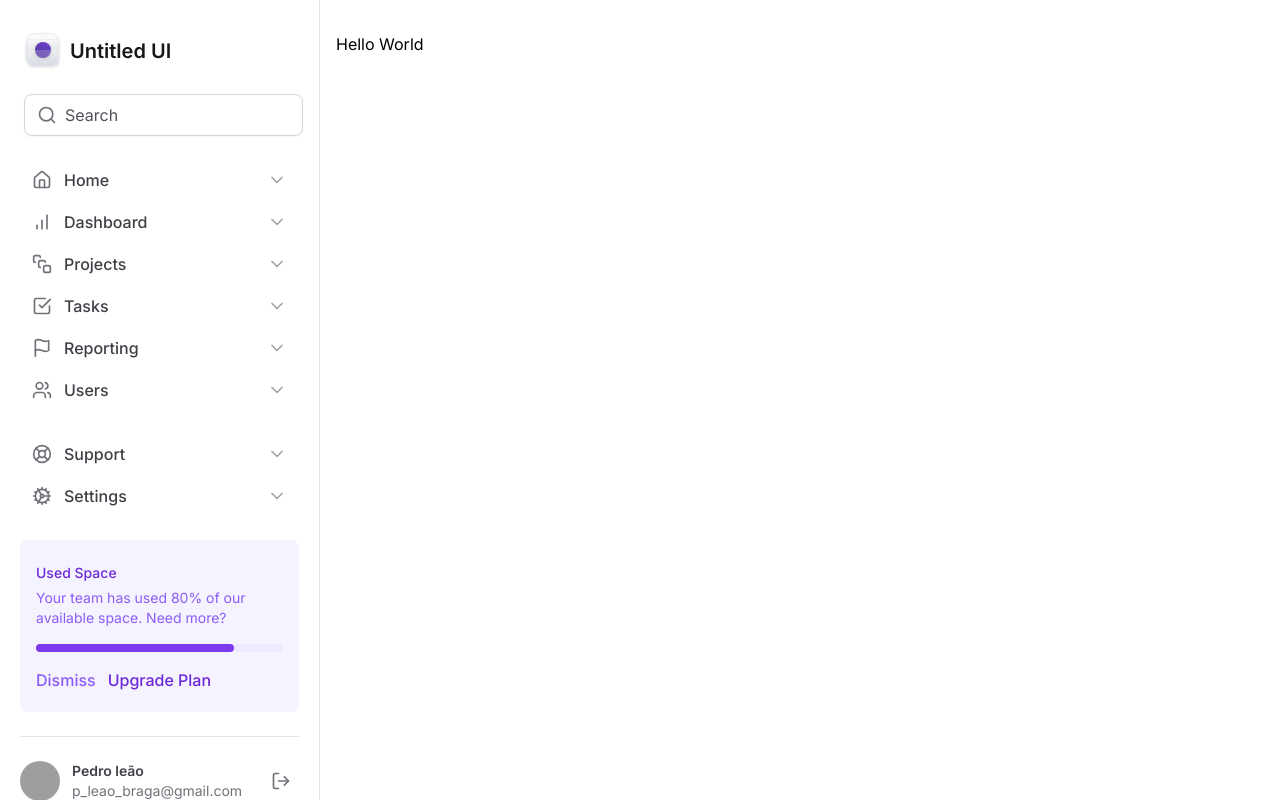
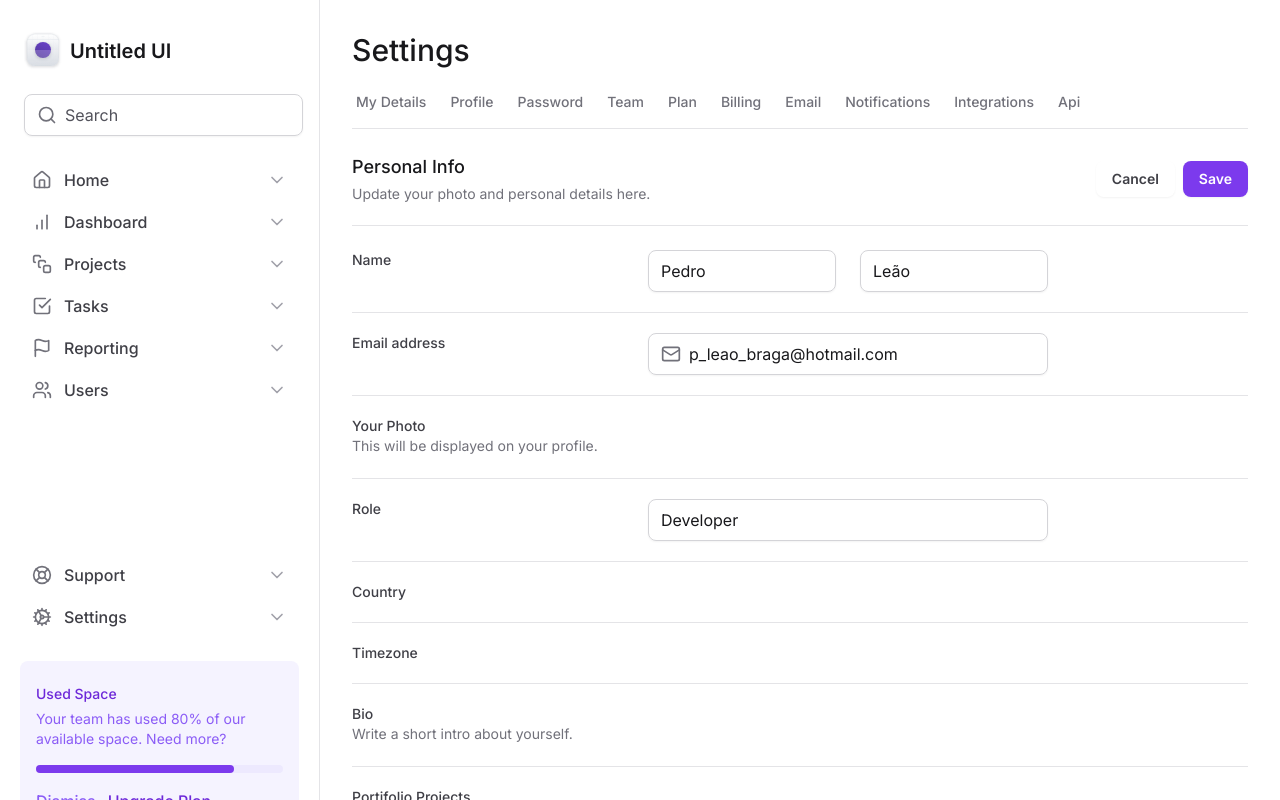
Before and after one commit to pleaobraga/Ignite-React-2023, a Next.js app in the folder tailwind-next/: page / in a window 1280 px wide. Shown: the top 800 px of the page. Built offline with nearby package versions, Linux system fonts and the light colour scheme; grey boxes are pictures that could not be loaded.

Commit message:
feat: create home form

```diff
--- a/tailwind-next/package.json
+++ b/tailwind-next/package.json
@@ -9,6 +9,8 @@
     "lint": "next lint"
   },
   "dependencies": {
+    "@radix-ui/react-tabs": "^1.0.4",
+    "framer-motion": "^11.0.20",
     "lucide-react": "^0.360.0",
     "next": "14.1.3",
     "react": "^18",
--- /dev/null
+++ b/tailwind-next/src/app/components/SettingTabs/SettingsTabs.tsx
@@ -0,0 +1,39 @@
+'use client'
+
+import * as Tabs from '@radix-ui/react-tabs'
+import TabItem from './TabItem'
+import { useState } from 'react'
+
+export default function SettingsTabs() {
+  const [currentTab, setCurrentTab] = useState('my-details')
+
+  const tabs = [
+    { title: 'My Details', value: 'myDetails' },
+    { title: 'Profile', value: 'profile' },
+    { title: 'Password', value: 'password' },
+    { title: 'Team', value: 'team' },
+    { title: 'Plan', value: 'plan' },
+    { title: 'Billing', value: 'billing' },
+    { title: 'Email', value: 'email' },
+    { title: 'Notifications', value: 'notifications' },
+    { title: 'Integrations', value: 'integrations' },
+    { title: 'Api', value: 'api' },
+  ]
+
+  return (
+    <Tabs.Root value={currentTab} onValueChange={setCurrentTab}>
+      <Tabs.List className="mt-6 flex w-full items-center gap-4 border-b border-zinc-200">
+        {tabs.map((tab) => {
+          return (
+            <TabItem
+              key={tab.value}
+              title={tab.title}
+              value={tab.value}
+              isSelected={currentTab === tab.value}
+            />
+          )
+        })}
+      </Tabs.List>
+    </Tabs.Root>
+  )
+}
--- /dev/null
+++ b/tailwind-next/src/app/components/SettingTabs/TabItem.tsx
@@ -0,0 +1,32 @@
+'use client'
+
+import * as Tabs from '@radix-ui/react-tabs'
+import { motion } from 'framer-motion'
+
+interface TabItemProps {
+  value: string
+  title: string
+  isSelected?: boolean
+}
+
+export default function TabItem({
+  title,
+  value,
+  isSelected = false,
+}: TabItemProps) {
+  return (
+    <Tabs.Trigger
+      className="relative px-1 pb-4 text-sm font-medium text-zinc-500 hover:text-violet-700 data-[state=active]:text-violet-700"
+      value={value}
+    >
+      <span>{title}</span>
+
+      {isSelected && (
+        <motion.div
+          layoutId="activeTab"
+          className="absolute -bottom-px left-0 right-0 h-0.5 bg-violet-700"
+        ></motion.div>
+      )}
+    </Tabs.Trigger>
+  )
+}
--- a/tailwind-next/src/app/layout.tsx
+++ b/tailwind-next/src/app/layout.tsx
@@ -17,11 +17,11 @@ export default function RootLayout({
   children: React.ReactNode
 }>) {
   return (
-    <html lang="en">
+    <html lang="en" className="antialiased">
       <body className={inter.className}>
-        <div className="grid-cols-app grid min-h-screen">
+        <div className="grid min-h-screen grid-cols-app">
           <Sidebar />
-          <main className="px-4 pb-12 pt-8">{children}</main>
+          <main className="px-8 pb-12 pt-8">{children}</main>
         </div>
       </body>
     </html>
--- a/tailwind-next/src/app/page.tsx
+++ b/tailwind-next/src/app/page.tsx
@@ -1,3 +1,165 @@
+import { Mail } from 'lucide-react'
+import { Input } from './components/Input/Input'
+import SettingsTabs from './components/SettingTabs/SettingsTabs'
+
 export default function Home() {
-  return <h1>Hello World</h1>
+  return (
+    <>
+      <h1 className="text-3xl font-medium text-zinc-900">Settings</h1>
+
+      <SettingsTabs />
+
+      <div className="mt-6 flex flex-col">
+        <div className="flex items-center justify-between border-b border-zinc-200 pb-5">
+          <div className="space-y-1">
+            <h2 className="text-lg font-medium text-zinc-900">Personal Info</h2>
+            <span className="text-sm text-zinc-500">
+              Update your photo and personal details here.
+            </span>
+          </div>
+          <div className="flex items-center gap-2">
+            <button
+              type="button"
+              className="rounded-lg border-zinc-300 px-4 py-2 text-sm font-semibold text-zinc-700 shadow-sm hover:bg-zinc-100"
+            >
+              Cancel
+            </button>
+            <button
+              type="submit"
+              className="rounded-lg bg-violet-600 px-4 py-2 text-sm font-semibold text-white shadow-sm hover:bg-violet-700"
+              form="settings"
+            >
+              Save
+            </button>
+          </div>
+        </div>
+
+        <form
+          action=""
+          id="settings"
+          className="mt-6 flex w-full flex-col gap-5 divide-y divide-zinc-200"
+        >
+          <div className="grid-cols-form grid gap-3">
+            <label
+              htmlFor="firstName"
+              className="text-sm font-medium text-zinc-700"
+            >
+              Name
+            </label>
+            <div className="grid grid-cols-2 gap-6">
+              <Input.Root>
+                <Input.Control id="firstName" defaultValue="Pedro" />
+              </Input.Root>
+
+              <Input.Root>
+                <Input.Control id="lastName" defaultValue="Leão" />
+              </Input.Root>
+            </div>
+          </div>
+
+          <div className="grid-cols-form grid gap-3 pt-5">
+            <label
+              htmlFor="email"
+              className="text-sm font-medium text-zinc-700"
+            >
+              Email address
+            </label>
+            <Input.Root>
+              <Input.Prefix>
+                <Mail className="h-5 w-5 text-zinc-500 " />
+              </Input.Prefix>
+              <Input.Control
+                id="email"
+                type="email"
+                defaultValue="p_leao_braga@hotmail.com"
+              />
+            </Input.Root>
+          </div>
+
+          <div className="grid-cols-form grid gap-3 pt-5">
+            <label
+              htmlFor="email"
+              className="mb-0.5 text-sm font-medium text-zinc-700"
+            >
+              Your Photo
+              <span className="block text-sm font-normal text-zinc-500">
+                This will be displayed on your profile.
+              </span>
+            </label>
+            <div></div>
+          </div>
+
+          <div className="grid-cols-form grid gap-3 pt-5">
+            <label htmlFor="role" className="text-sm font-medium text-zinc-700">
+              Role
+            </label>
+            <Input.Root>
+              <Input.Control id="role" defaultValue="Developer" />
+            </Input.Root>
+          </div>
+
+          <div className="grid-cols-form grid gap-3 pt-5">
+            <label
+              htmlFor="country"
+              className="text-sm font-medium text-zinc-700"
+            >
+              Country
+            </label>
+            <div></div>
+          </div>
+
+          <div className="grid-cols-form grid gap-3 pt-5">
+            <label
+              htmlFor="timezone"
+              className="text-sm font-medium text-zinc-700"
+            >
+              Timezone
+            </label>
+            <div></div>
+          </div>
+
+          <div className="grid-cols-form grid gap-3 pt-5">
+            <label
+              htmlFor="bio"
+              className="mb-0.5 text-sm font-medium text-zinc-700"
+            >
+              Bio
+              <span className="block text-sm font-normal text-zinc-500">
+                Write a short intro about yourself.
+              </span>
+            </label>
+            <div></div>
+          </div>
+
+          <div className="grid-cols-form grid gap-3 pt-5">
+            <label
+              htmlFor="projects"
+              className="mb-0.5 text-sm font-medium text-zinc-700"
+            >
+              Portifolio Projects
+              <span className="block text-sm font-normal text-zinc-500">
+                Share a few projects you've worked on.
+              </span>
+            </label>
+            <div></div>
+          </div>
+
+          <div className="flex items-center justify-end gap-2 pt-5">
+            <button
+              type="button"
+              className="rounded-lg border-zinc-300 px-4 py-2 text-sm font-semibold text-zinc-700 shadow-sm hover:bg-zinc-100"
+            >
+              Cancel
+            </button>
+            <button
+              type="submit"
+              className="rounded-lg bg-violet-600 px-4 py-2 text-sm font-semibold text-white shadow-sm hover:bg-violet-700"
+            >
+              Save
+            </button>
+          </div>
+        </form>
+      </div>
+    </>
+  )
 }
--- a/tailwind-next/tailwind.config.ts
+++ b/tailwind-next/tailwind.config.ts
@@ -6,6 +6,7 @@ const config: Config = {
     extend: {
       gridTemplateColumns: {
         app: 'minmax(18rem, 20rem) 1fr',
+        form: 'minmax(7.5rem, 17.5rem) minmax(25rem, 1fr) minmax(0, 15rem)',
       },
       backgroundImage: {
         'gradient-radial': 'radial-gradient(var(--tw-gradient-stops))',
```
Also changed, not shown: tailwind-next/src/app/components/Button/Button.tsx (added), 1 other file (tests, documents, lock files or other folders).
